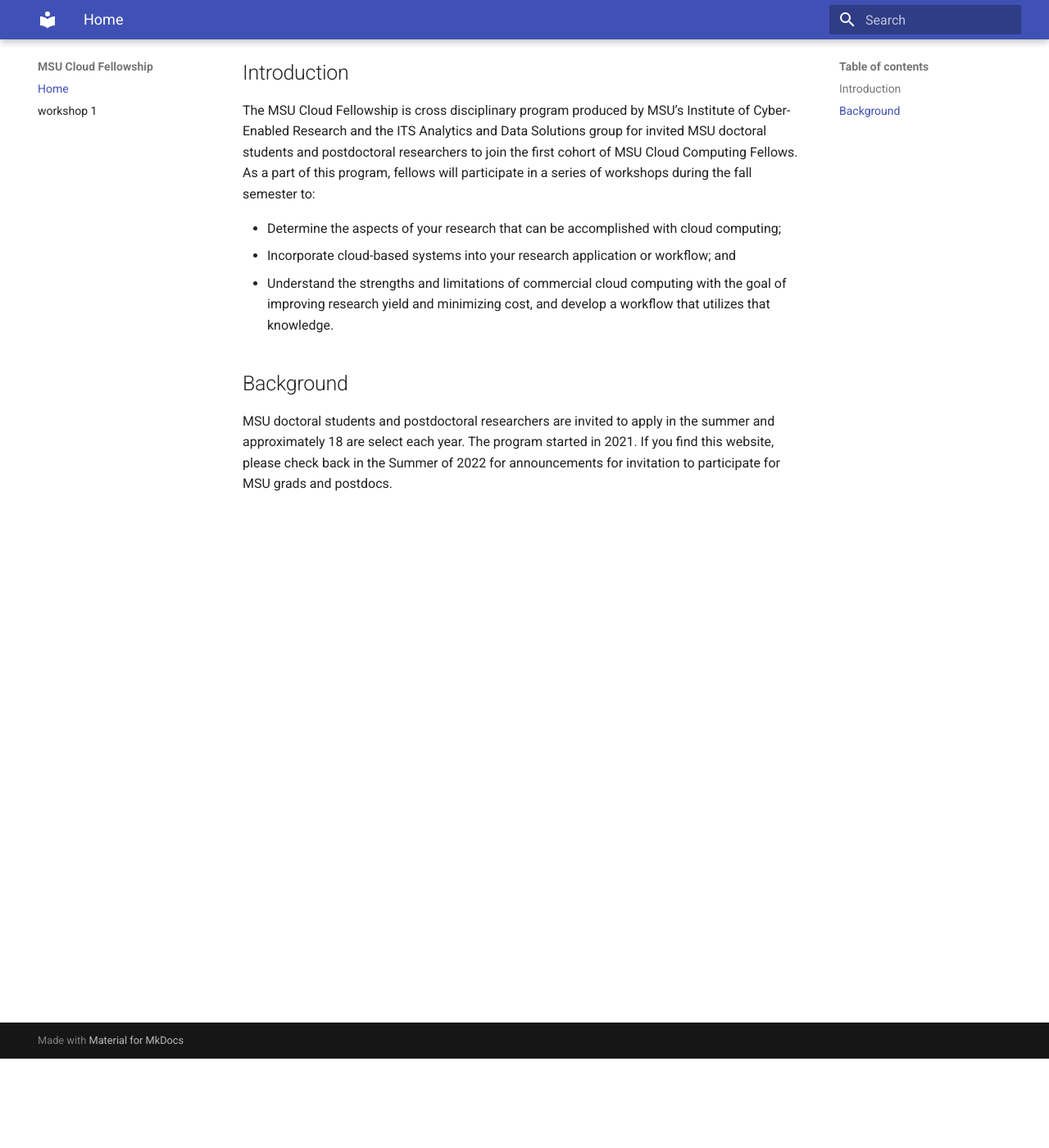
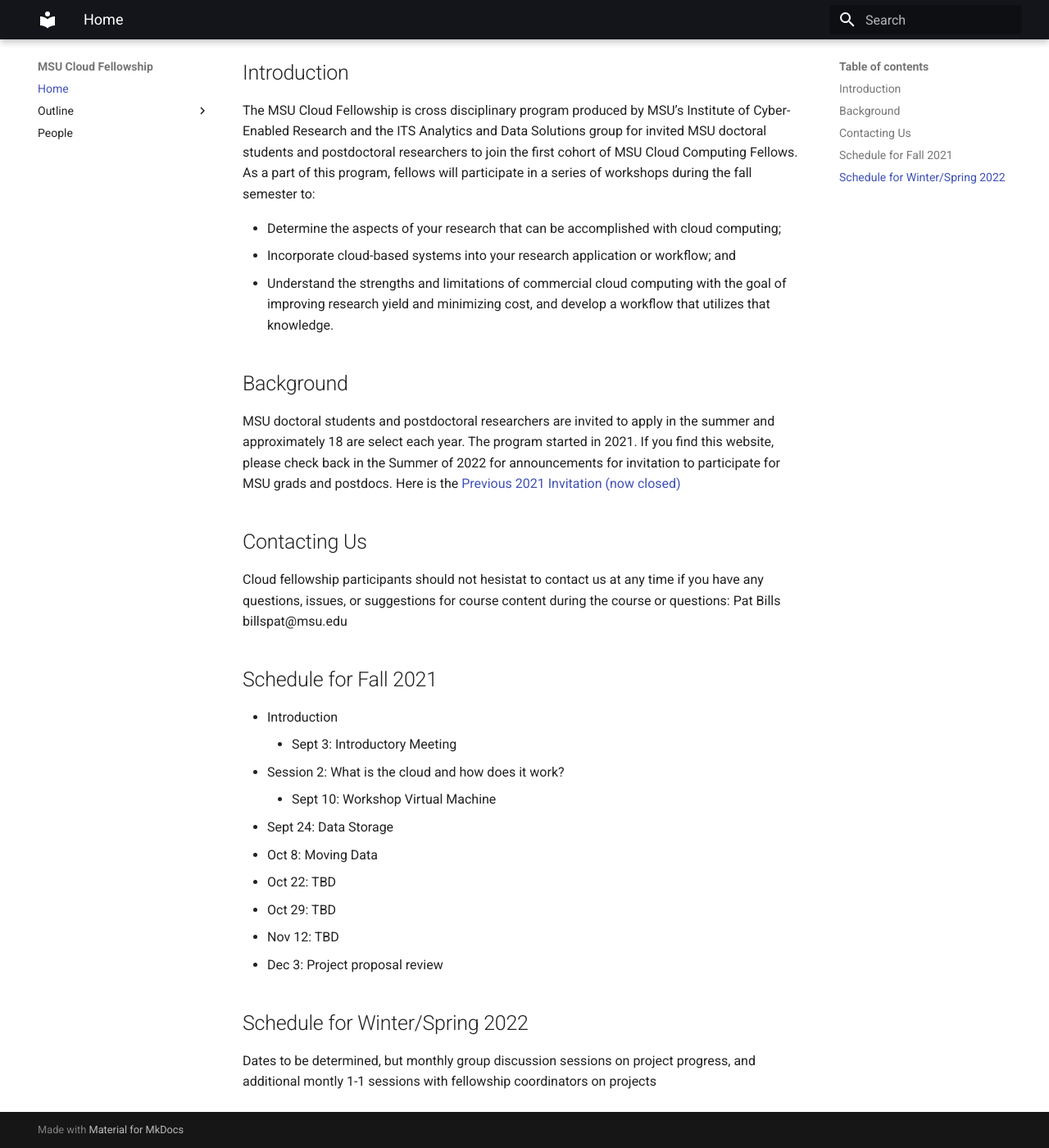
Before and after one commit to msucloudfellowship/msucloudfellowship.github.io, an MkDocs documentation site: the page built from docs/index.md, in a window 1280 px wide and 1400 px high, scrolled down 109 px. Shown: the whole window at 82% size. Built offline with MkDocs 1.6.1 and Material for MkDocs 9.7.7, drawn with Linux system fonts in a browser that asks for light colours.

Commit message:
re-org site, add people page, start on vm workshop

```diff
--- a/docs/index.md
+++ b/docs/index.md
@@ -11,4 +11,25 @@
 
 ## Background
 
-MSU doctoral students and postdoctoral researchers are invited to apply in the summer and approximately 18 are select each year.  The program started in 2021.   If you find this website, please check back in the Summer of 2022 for announcements for invitation to participate for MSU grads and postdocs.
+MSU doctoral students and postdoctoral researchers are invited to apply in the summer and approximately 18 are select each year.  The program started in 2021.   If you find this website, please check back in the Summer of 2022 for announcements for invitation to participate for MSU grads and postdocs.    Here is the [Previous 2021 Invitation (now closed)](https://icer.msu.edu/about/announcements/msu-cloud-computing-fellowship-application-deadline-friday-july-30-2021)
+
+## Contacting Us
+
+Cloud fellowship participants should not hesistat to contact us at any time if you have any questions, issues, or suggestions for course content during the course or questions:  Pat Bills billspat@msu.edu
+
+## Schedule for Fall 2021
+
+ * Introduction
+    * Sept 3: Introductory Meeting
+ * Session 2: What is the cloud and how does it work?
+    * Sept 10: Workshop Virtual Machine
+ * Sept 24: Data Storage
+ * Oct 8: Moving Data
+ * Oct 22: TBD
+ * Oct 29: TBD
+ * Nov  12: TBD
+ * Dec 3: Project proposal review
+
+## Schedule for Winter/Spring 2022
+
+Dates to be determined, but monthly group discussion sessions on project progress, and additional montly 1-1 sessions with fellowship coordinators on projects
--- a/mkdocs.yml
+++ b/mkdocs.yml
@@ -1,8 +1,11 @@
 site_name: MSU Cloud Fellowship
 nav:
     - Home: index.md
-    - workshop 1: workshop1.md
+    - Outline:
+      - 1. Introduction: session-introduction/index.md
+      - 2. How does the cloud work?: session_how_to_cloud/index.md
+    - People: people.md
 theme:
   name: material
   palette:
-    primary: indigo
+    primary: black
```
Also changed, not shown: docs/cf-introduction.md (added, +60 -0 lines), docs/people.md (added, +47 -0 lines), docs/session-introduction/index.md (added, +60 -0 lines), docs/session_how_to_cloud/.install_notes.md (added, +35 -0 lines), docs/session_how_to_cloud/index.md (added, +15 -0 lines), docs/session_how_to_cloud/workshop-creatingvm.md (added, +98 -0 lines), docs/workshop-usingvm.md (renamed from docs/workshop1.md, +1 -1 lines).
